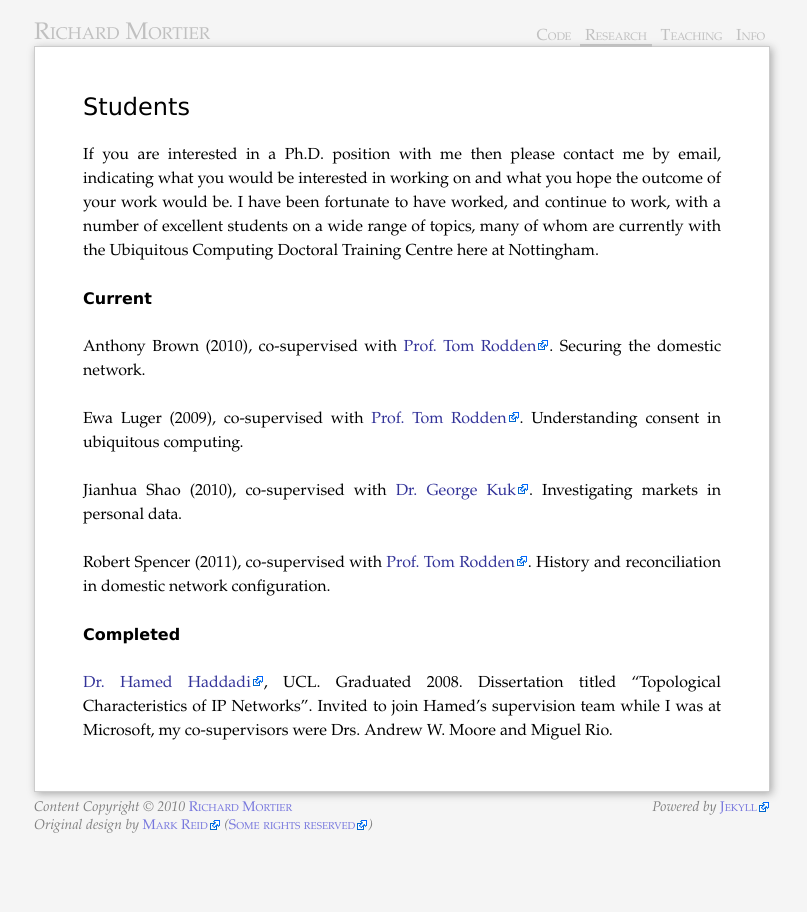
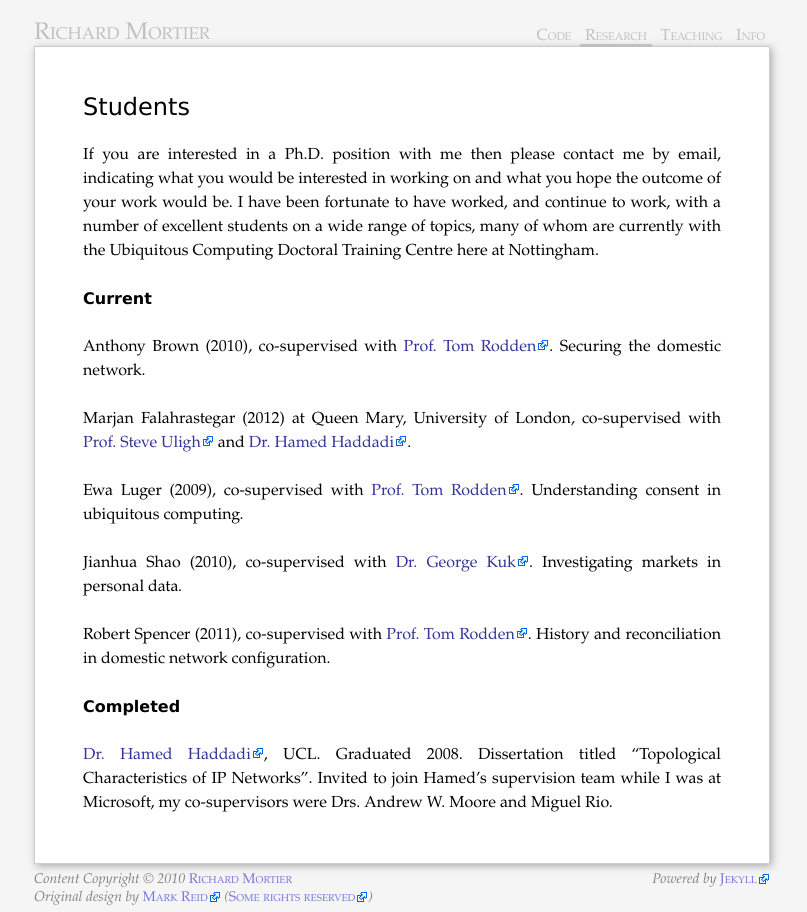
Before and after one commit to mor1/mort-www, a Jekyll site: the page built from research/students/index.md, in a window 1280 px wide. Shown: the whole page, without its empty margins (238-1045 px from the left). Built offline with Jekyll 4.4.1, drawn with Linux system fonts in a browser that asks for light colours; Markdown is read by kramdown in place of the engine named in the settings.

Commit message:
[students] add marjan

```diff
--- a/research/students/index.md
+++ b/research/students/index.md
@@ -21,6 +21,9 @@ Current
 Anthony Brown (2010), co-supervised with [Prof. Tom Rodden][tom].
 Securing the domestic network.
 
+Marjan Falahrastegar (2012) at Queen Mary, University of London, co-supervised
+with [Prof. Steve Uligh][uligh] and [Dr. Hamed Haddadi][hamed].
+
 Ewa Luger (2009), co-supervised with [Prof. Tom Rodden][tom].
 Understanding consent in ubiquitous computing.
 
@@ -30,14 +33,15 @@ Investigating markets in personal data.
 Robert Spencer (2011), co-supervised with [Prof. Tom Rodden][tom].
 History and reconciliation in domestic network configuration.
 
-[tom]: http://www.cs.nott.ac.uk/~tar/
-[george]: http://www.nottingham.ac.uk/business/LIZGK.html
-
-
 Completed
 ---------
 
-[Dr. Hamed Haddadi](http://www.eecs.qmul.ac.uk/~hamed/), UCL. Graduated 2008.
-Dissertation titled "Topological Characteristics of IP Networks". Invited to
-join Hamed's supervision team while I was at Microsoft, my co-supervisors were
-Drs. Andrew W. Moore and Miguel Rio.
+[Dr. Hamed Haddadi][hamed], UCL. Graduated 2008. Dissertation titled
+"Topological Characteristics of IP Networks". Invited to join Hamed's
+supervision team while I was at Microsoft, my co-supervisors were Drs. Andrew
+W. Moore and Miguel Rio.
+
+[hamed]: http://www.eecs.qmul.ac.uk/~hamed/
+[uligh]: http://www.eecs.qmul.ac.uk/~steve/
+[tom]: http://www.cs.nott.ac.uk/~tar/
+[george]: http://www.nottingham.ac.uk/business/LIZGK.html
```
